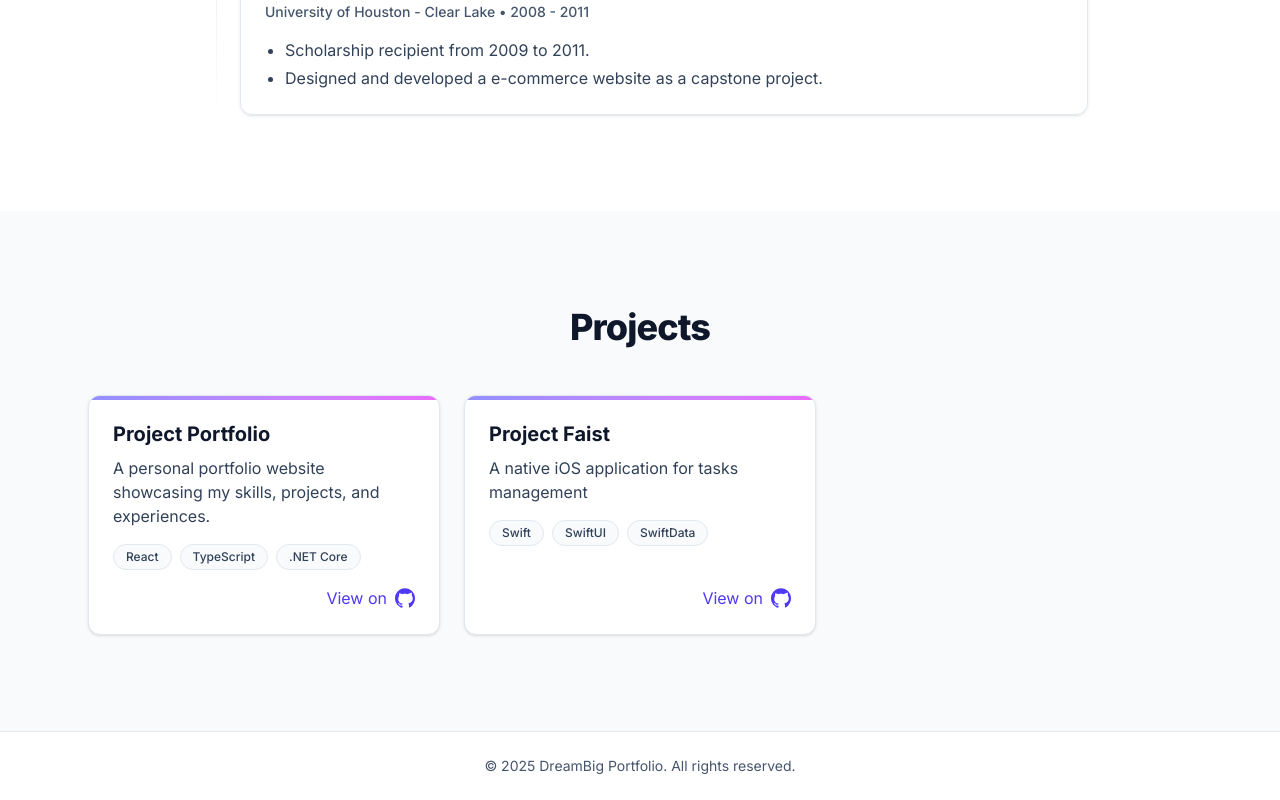
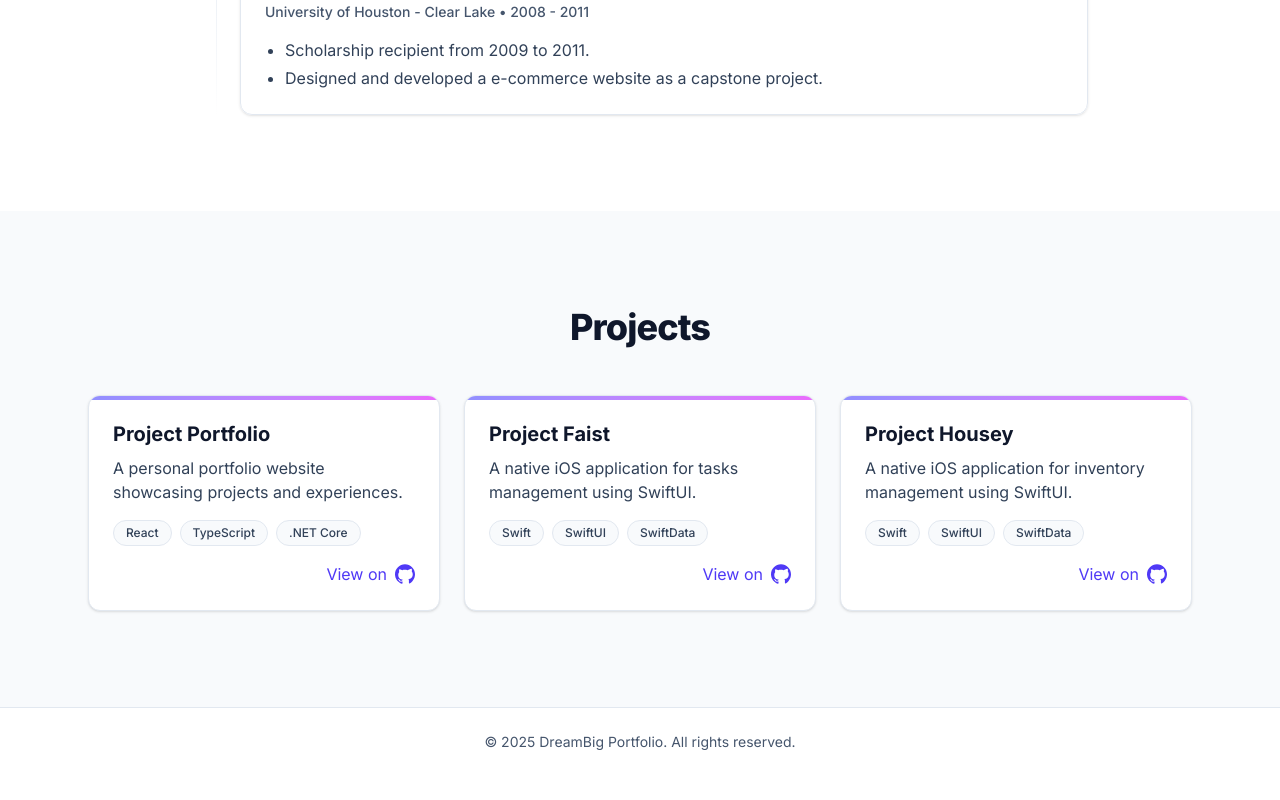
Before and after one commit to azthrun/dreambig-app-portfolios, a React (Vite) app: page / in a window 1280 px wide. Shown: the part 2071-2871 px from the top of the page. After the commit the page ends 2847 px from the top, so only its background shows below. Built offline with nearby package versions, Linux system fonts and the light colour scheme.

Commit message:
Update portfolio data with new project and descriptions
Added 'Project Housey' to the projects list and updated descriptions for 'Project Portfolio' and 'Project Faist' to better reflect their features and technologies.

```diff
--- a/src/data/portfolioData.ts
+++ b/src/data/portfolioData.ts
@@ -81,15 +81,21 @@ export const portfolioData: PortfolioData = {
   projects: [
     {
       title: 'Project Portfolio',
-      description: 'A personal portfolio website showcasing my skills, projects, and experiences.',
+      description: 'A personal portfolio website showcasing projects and experiences.',
       technologies: ['React', 'TypeScript', '.NET Core'],
       link: 'https://github.com/azthrun/dreambig-app-portfolios',
     },
     {
       title: 'Project Faist',
-      description: 'A native iOS application for tasks management',
+      description: 'A native iOS application for tasks management using SwiftUI.',
       technologies: ['Swift', 'SwiftUI', 'SwiftData'],
       link: 'https://github.com/azthrun/dreambig-app-faist',
     },
+    {
+      title: 'Project Housey',
+      description: 'A native iOS application for inventory management using SwiftUI.',
+      technologies: ['Swift', 'SwiftUI', 'SwiftData'],
+      link: 'https://github.com/azthrun/dreambig-app-housey',
+    },
   ],
 };
```
